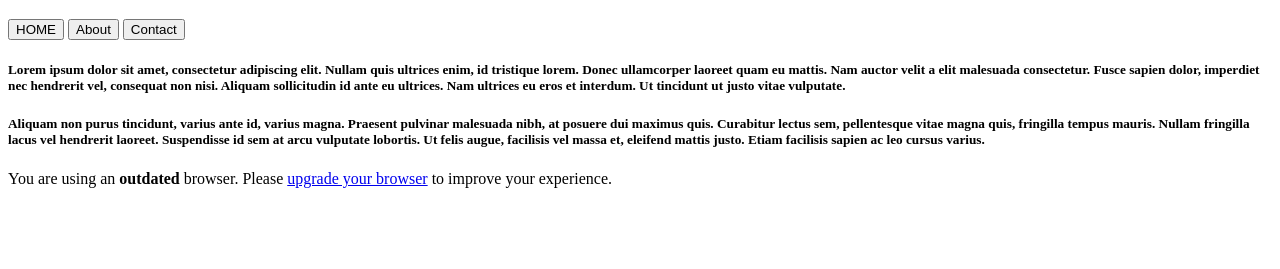
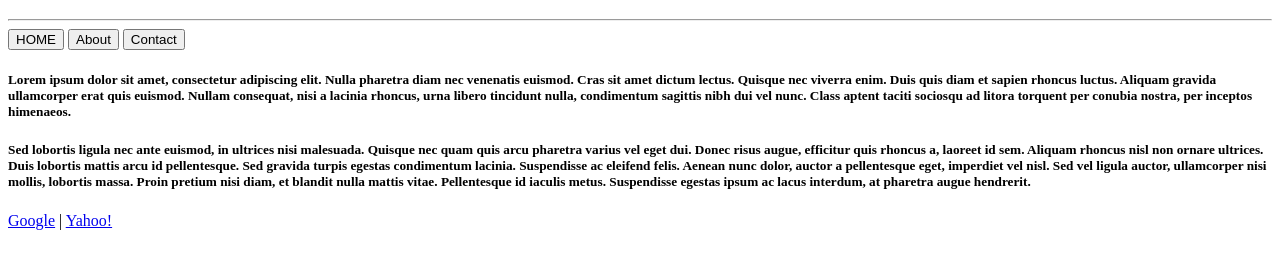
Before and after one commit to Tuanvan3004/hello-world, a plain HTML site: page test.html in a window 1280 px wide. Shown: the part 61-330 px from the top of the page. Drawn offline with Linux system fonts and the light colour scheme.

Commit message:
Update test.html

```diff
--- a/test.html
+++ b/test.html
@@ -13,16 +13,21 @@
         <link rel="stylesheet" href="">
     </head>
     <h1> Hello World</h1>
+    <hr />
     <button>HOME</button>
     <button>About</button>
     <button>Contact</button>
     <body>
-        <h5>Lorem ipsum dolor sit amet, consectetur adipiscing elit. Nullam quis ultrices enim, id tristique lorem. Donec ullamcorper laoreet quam eu mattis. Nam auctor velit a elit malesuada consectetur. Fusce sapien dolor, imperdiet nec hendrerit vel, consequat non nisi. Aliquam sollicitudin id ante eu ultrices. Nam ultrices eu eros et interdum. Ut tincidunt ut justo vitae vulputate.</h5>
-        <h5>Aliquam non purus tincidunt, varius ante id, varius magna. Praesent pulvinar malesuada nibh, at posuere dui maximus quis. Curabitur lectus sem, pellentesque vitae magna quis, fringilla tempus mauris. Nullam fringilla lacus vel hendrerit laoreet. Suspendisse id sem at arcu vulputate lobortis. Ut felis augue, facilisis vel massa et, eleifend mattis justo. Etiam facilisis sapien ac leo cursus varius.</h5>
+        <h5>Lorem ipsum dolor sit amet, consectetur adipiscing elit. Nulla pharetra diam nec venenatis euismod. Cras sit amet dictum lectus. Quisque nec viverra enim. Duis quis diam et sapien rhoncus luctus. Aliquam gravida ullamcorper erat quis euismod. Nullam consequat, nisi a lacinia rhoncus, urna libero tincidunt nulla, condimentum sagittis nibh dui vel nunc. Class aptent taciti sociosqu ad litora torquent per conubia nostra, per inceptos himenaeos. </h5>
+        <h5>Sed lobortis ligula nec ante euismod, in ultrices nisi malesuada. Quisque nec quam quis arcu pharetra varius vel eget dui. Donec risus augue, efficitur quis rhoncus a, laoreet id sem. Aliquam rhoncus nisl non ornare ultrices. Duis lobortis mattis arcu id pellentesque. Sed gravida turpis egestas condimentum lacinia. Suspendisse ac eleifend felis. Aenean nunc dolor, auctor a pellentesque eget, imperdiet vel nisl. Sed vel ligula auctor, ullamcorper nisi mollis, lobortis massa. Proin pretium nisi diam, et blandit nulla mattis vitae. Pellentesque id iaculis metus. Suspendisse egestas ipsum ac lacus interdum, at pharetra augue hendrerit.
 
-        <a href"
+        </h5>
+        <a href="https://google.com/" target="blank">Google</a> |
+        <a href="https:/www.yahoo.com" target="'blank">Yahoo!</a>
+
         <!--[if lt IE 7]>
             <p class="browsehappy">You are using an <strong>outdated</strong> browser. Please <a href="#">upgrade your browser</a> to improve your experience.</p>
+
         <![endif]-->
 
         <script src="" async defer></script>
```
